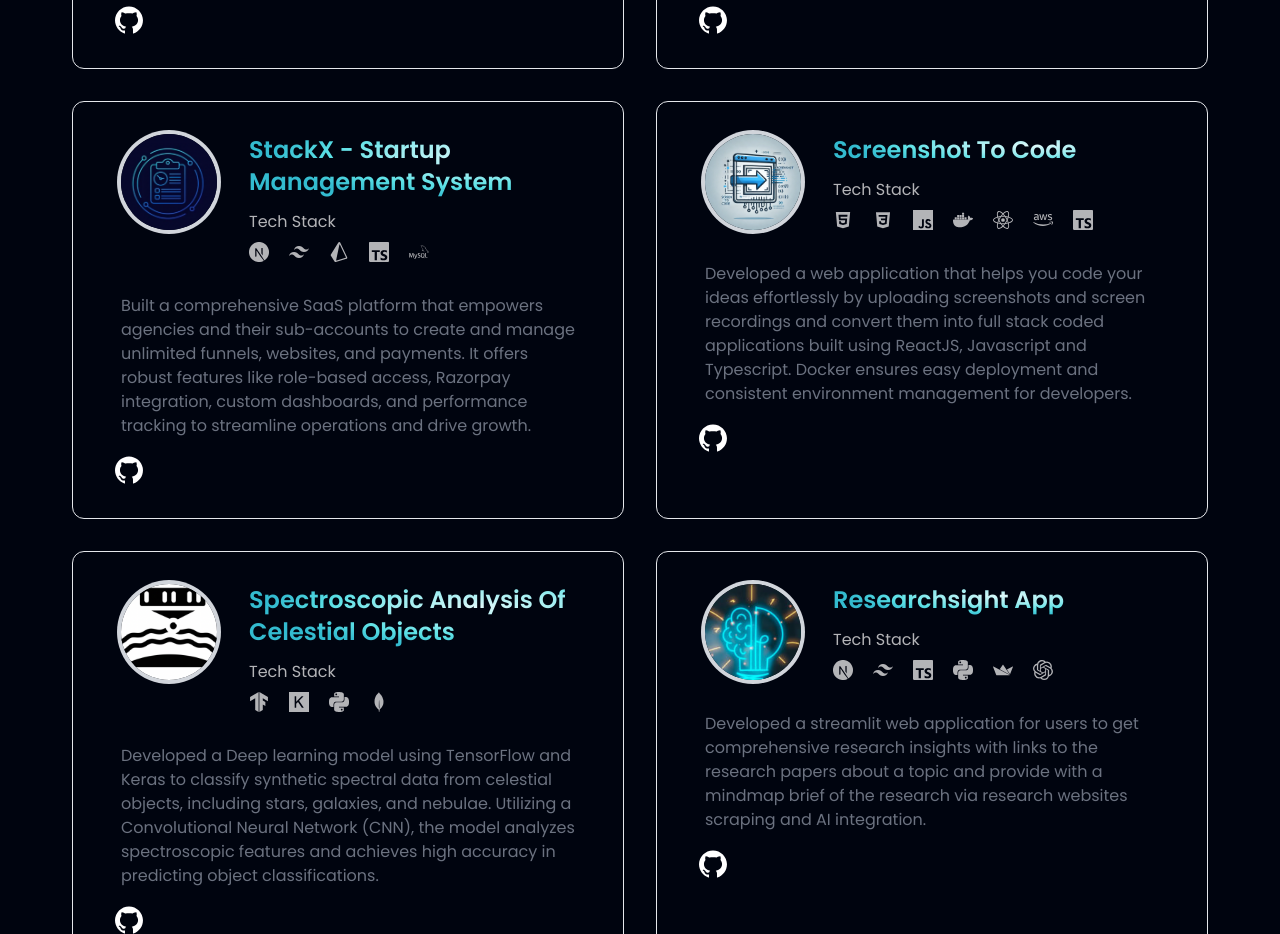
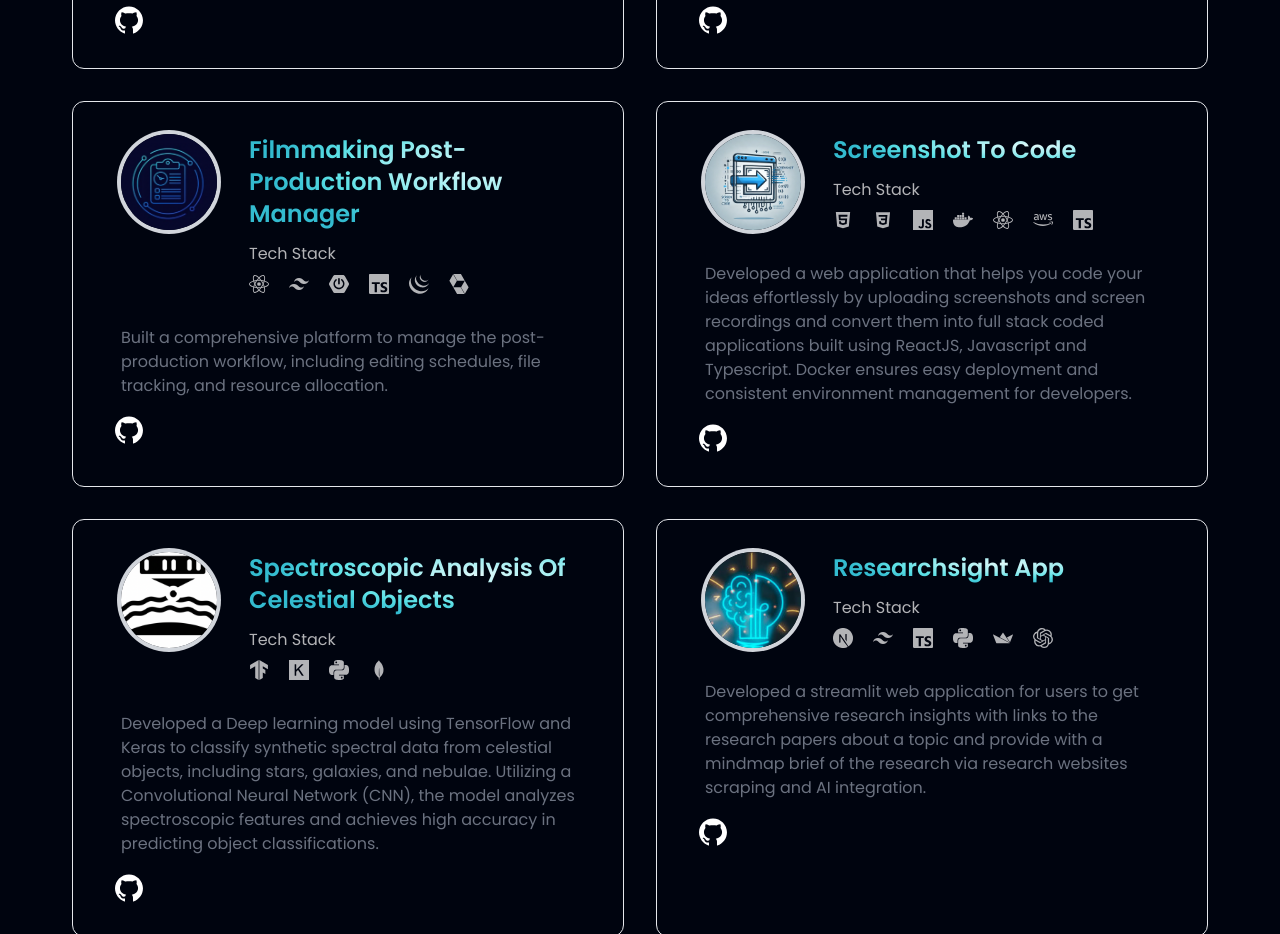
Before and after one commit to aryanyadav-dev/Portfolio, a React (Vite) app: page / in a window 1280 px wide. Shown: the part 4360-5294 px from the top of the page. Built offline with nearby package versions, Linux system fonts and the light colour scheme.

Commit message:
Project state update

```diff
--- a/src/constants/index.js
+++ b/src/constants/index.js
@@ -56,6 +56,8 @@ import {
   SiGraphql,
   SiPrisma,
   SiKeras,
+  SiHibernate,
+  SiJquery,
 } from "react-icons/si";
 
 import {
@@ -517,16 +519,16 @@ export const projects = [
   },
   {
     id: "project-5",
-    title: "StackX - Startup Management System",
+    title: "Filmmaking Post-Production Workflow Manager",
     github:"icon: AiFillGithub",
     image: startup,
     content:
-      "Built a comprehensive SaaS platform that empowers agencies and their sub-accounts to create and manage unlimited funnels, websites, and payments. It offers robust features like role-based access, Razorpay integration, custom dashboards, and performance tracking to streamline operations and drive growth.",
+      "Built a comprehensive platform to manage the post-production workflow, including editing schedules, file tracking, and resource allocation.",
     stack: [
       {
         id: "icon-1",
-        icon: SiNextdotjs,
-        name: "NextJS"
+        icon: SiReact,
+        name: "ReactJS"
       },
       {
         id: "icon-2",
@@ -535,8 +537,8 @@ export const projects = [
       },
       {
         id: "icon-3",
-        icon: SiPrisma,
-        name: "Prisma"
+        icon: SiSpringboot,
+        name: "Spring Boot"
       },
       {
         id: "icon-4",
@@ -544,9 +546,14 @@ export const projects = [
         name: "TypeScript"
       },
       {
-        id: "icon-7",
-        icon: SiMysql,
-        name: "MySQL"
+        id: "icon-5",
+        icon: SiJquery,
+        name: "Jquery"
+      },
+      {
+        id: "icon-6",
+        icon: SiHibernate,
+        name: "Hibernate"
       },
     ],
   },
```
